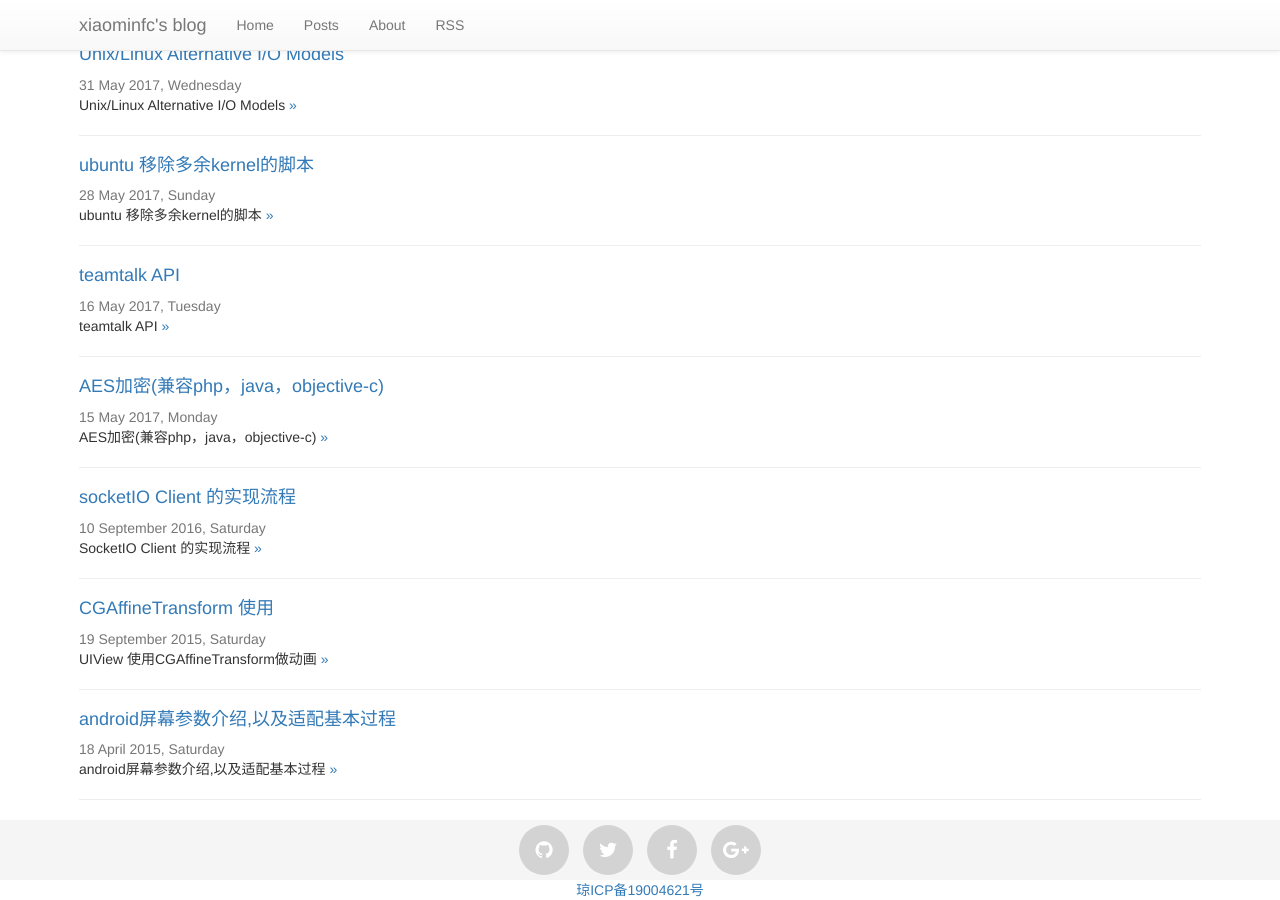
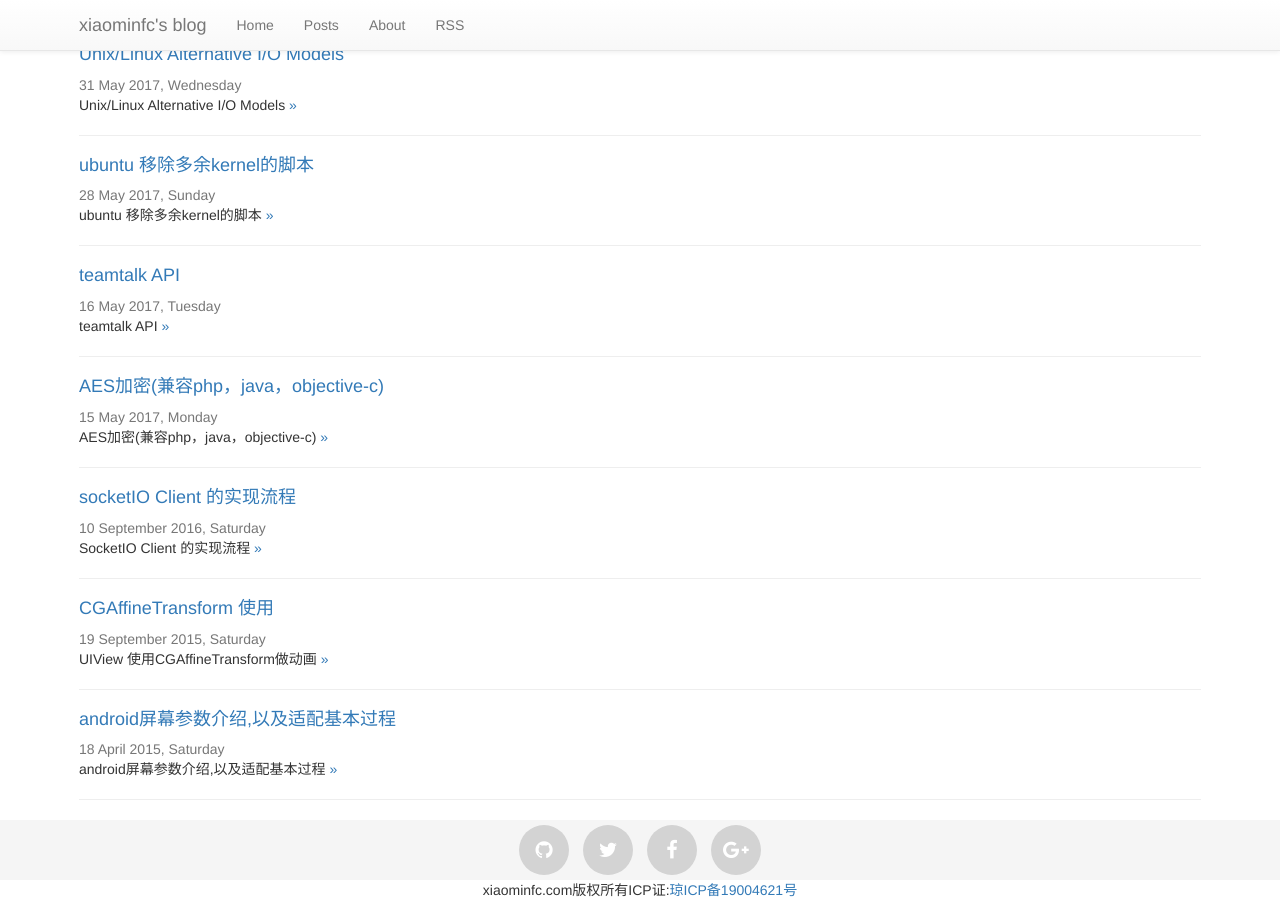
Before and after one commit to xiaominfc/xiaominfc.github.io, a Jekyll site: the page built from index.md, in a window 1280 px wide and 900 px high, scrolled down 2493 px. Built offline with Jekyll 4.4.1, drawn with Linux system fonts in a browser that asks for light colours; comment, search, counter and statistics services are not loaded.

Commit message:
update footer

```diff
--- a/_includes/footer.html
+++ b/_includes/footer.html
@@ -19,6 +19,6 @@
         </ul>
   </div>
 	<div class='container text-center'>
-		<a rel="nofollow" href="http://www.beian.miit.gov.cn" target="_blank">琼ICP备19004621号</a>
+		<div>xiaominfc.com版权所有ICP证:<a rel="nofollow" href="http://www.beian.miit.gov.cn" target="_blank">琼ICP备19004621号</a>
 	</div>
 </footer>
```
